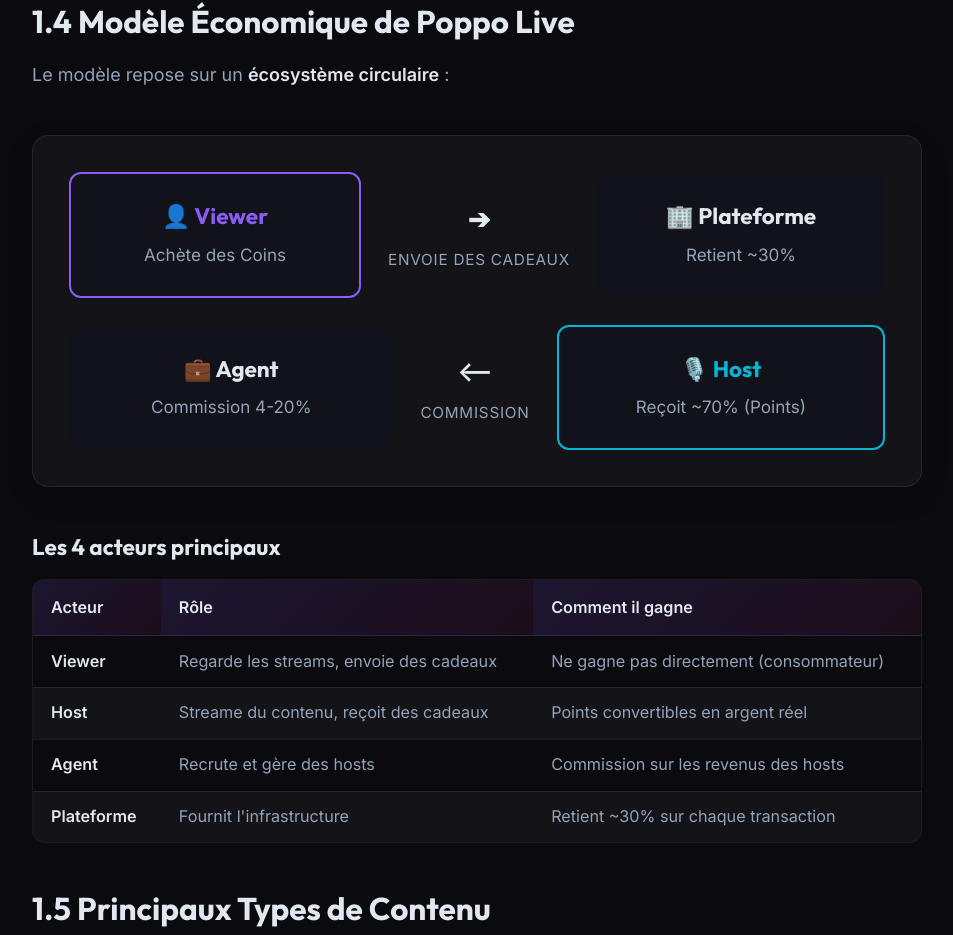
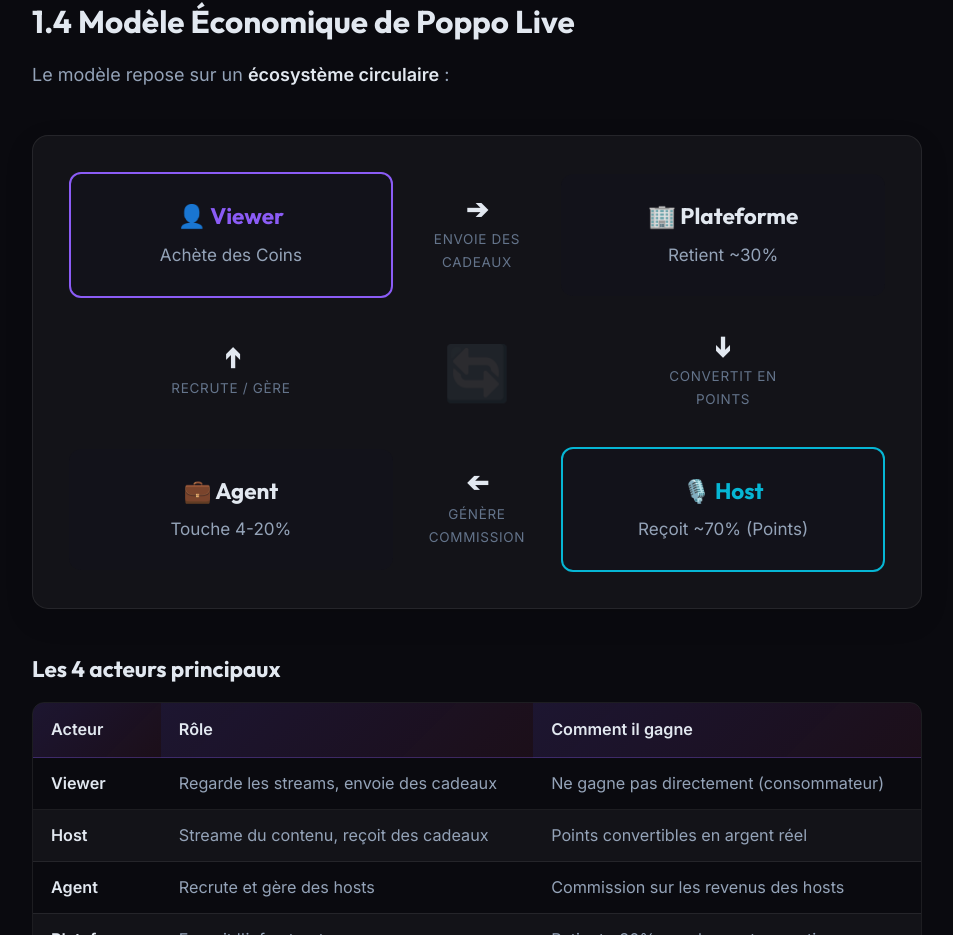
Before and after one commit to Niainarisoa01/poppo-live-guide-2026, a Next.js app: page /sections/introduction in a window 1280 px wide. Shown: the part 1680-2615 px from the top of the page, without its empty margins (313-1266 px from the left). Built offline with nearby package versions, Linux system fonts and the light colour scheme.

Commit message:
feat: make eco-diagram truly circular with css grid

```diff
--- a/app/globals.css
+++ b/app/globals.css
@@ -908,52 +908,60 @@
   color: var(--accent-purple);
 }
 
-/* === ECO DIAGRAM === */
+/* === ECO DIAGRAM (CIRCULAR) === */
 .eco-diagram {
-  display: flex;
-  flex-direction: column;
-  gap: 1.5rem;
   background: var(--bg-card);
   padding: 2rem;
   border-radius: var(--radius-lg);
   border: 1px solid var(--border-subtle);
   margin: 2.5rem 0;
   box-shadow: 0 10px 30px rgba(0,0,0,0.1);
-}
-
-.eco-row {
   display: flex;
   flex-direction: column;
-  gap: 1rem;
-  align-items: center;
+  gap: 1.5rem;
 }
 
 @media (min-width: 768px) {
-  .eco-row {
-    flex-direction: row;
-    justify-content: space-between;
+  .eco-diagram {
+    display: grid;
+    grid-template-columns: 1fr auto 1fr;
+    grid-template-areas:
+      "viewer arrow-top platform"
+      "arrow-left center arrow-right"
+      "agent arrow-bottom host";
+    gap: 1.5rem;
+    align-items: center;
   }
 }
 
 .eco-card {
-  flex: 1;
-  width: 100%;
   padding: 1.5rem;
   background: var(--bg-secondary);
   border-radius: var(--radius-md);
   text-align: center;
   position: relative;
   transition: transform 0.3s ease;
+  width: 100%;
 }
 
 .eco-card:hover {
   transform: translateY(-5px);
+  box-shadow: var(--shadow-glow);
 }
+
+.eco-card.viewer { grid-area: viewer; border: 2px solid var(--accent-purple); }
+.eco-card.platform { grid-area: platform; border: 2px solid var(--primary-main); }
+.eco-card.host { grid-area: host; border: 2px solid var(--accent-cyan); }
+.eco-card.agent { grid-area: agent; border: 2px solid var(--accent-pink); }
 
 .eco-card h3 {
   margin: 0 0 0.5rem 0;
   font-size: 1.25rem;
 }
+.eco-card.viewer h3 { color: var(--accent-purple); }
+.eco-card.platform h3 { color: var(--primary-main); }
+.eco-card.host h3 { color: var(--accent-cyan); }
+.eco-card.agent h3 { color: var(--accent-pink); }
 
 .eco-card p {
   margin: 0;
@@ -961,38 +969,60 @@
   color: var(--text-secondary);
 }
 
-.eco-card.viewer { border: 2px solid var(--accent-purple); }
-.eco-card.viewer h3 { color: var(--accent-purple); }
-
-.eco-card.platform { border: 2px solid var(--primary-main); }
-.eco-card.platform h3 { color: var(--primary-main); }
-
-.eco-card.host { border: 2px solid var(--accent-cyan); }
-.eco-card.host h3 { color: var(--accent-cyan); }
-
-.eco-card.agent { border: 2px solid var(--accent-pink); }
-.eco-card.agent h3 { color: var(--accent-pink); }
-
 .eco-arrow {
   display: flex;
   flex-direction: column;
   align-items: center;
+  justify-content: center;
   color: var(--text-secondary);
-  font-size: 1.5rem;
+  text-align: center;
   padding: 0.5rem;
 }
 
-.eco-arrow span {
-  font-size: 0.85rem;
+.eco-arrow-icon {
+  font-size: 1.5rem;
+  line-height: 1;
+}
+
+.eco-arrow-text {
+  font-size: 0.75rem;
   text-transform: uppercase;
   letter-spacing: 0.05em;
   margin-top: 0.25rem;
-  white-space: nowrap;
+  white-space: pre-wrap;
+  color: var(--text-muted);
 }
 
+/* Positioning in Grid */
+.eco-arrow.top { grid-area: arrow-top; }
+.eco-arrow.right { grid-area: arrow-right; }
+.eco-arrow.bottom { grid-area: arrow-bottom; }
+.eco-arrow.left { grid-area: arrow-left; }
+
+/* Mobile fallback arrows (Vertical flow) */
+@media (max-width: 767px) {
+  .eco-arrow.top .eco-arrow-icon,
+  .eco-arrow.right .eco-arrow-icon,
+  .eco-arrow.bottom .eco-arrow-icon,
+  .eco-arrow.left .eco-arrow-icon {
+    transform: rotate(90deg); /* Make all point down */
+  }
+}
+
+/* Desktop rotation for circular feel */
 @media (min-width: 768px) {
-  .eco-arrow.down {
-    transform: rotate(0deg); /* Or adjust if needed */
+  .eco-arrow.top .eco-arrow-icon { transform: rotate(0deg); } /* Right */
+  .eco-arrow.right .eco-arrow-icon { transform: rotate(90deg); } /* Down */
+  .eco-arrow.bottom .eco-arrow-icon { transform: rotate(180deg); } /* Left */
+  .eco-arrow.left .eco-arrow-icon { transform: rotate(270deg); } /* Up */
+
+  .eco-center-logo {
+    grid-area: center;
+    display: flex;
+    justify-content: center;
+    align-items: center;
+    font-size: 3rem;
+    opacity: 0.1;
   }
 }
 
--- a/components/sections/Section01.tsx
+++ b/components/sections/Section01.tsx
@@ -47,35 +47,56 @@
       <h2>1.4 Modèle Économique de Poppo Live</h2>
       <p>Le modèle repose sur un <strong>écosystème circulaire</strong> :</p>
       <div className="eco-diagram">
-        <div className="eco-row">
+        {/* Top Left */}
         <div className="eco-card viewer">
           <h3>👤 Viewer</h3>
           <p>Achète des Coins</p>
         </div>
-          <div className="eco-arrow">
-            <strong>➔</strong>
-            <span>Envoie des cadeaux</span>
+
+        {/* Arrow Top (Viewer -> Platform) */}
+        <div className="eco-arrow top">
+          <strong className="eco-arrow-icon">➔</strong>
+          <span className="eco-arrow-text">Envoie des{'\n'}cadeaux</span>
         </div>
+
+        {/* Top Right */}
         <div className="eco-card platform">
           <h3>🏢 Plateforme</h3>
           <p>Retient ~30%</p>
         </div>
+
+        {/* Arrow Right (Platform -> Host) */}
+        <div className="eco-arrow right">
+          <strong className="eco-arrow-icon">➔</strong>
+          <span className="eco-arrow-text">Convertit en{'\n'}Points</span>
         </div>
 
-        <div className="eco-row">
-          <div className="eco-card agent">
-            <h3>💼 Agent</h3>
-            <p>Commission 4-20%</p>
-          </div>
-          <div className="eco-arrow">
-            <strong>⟵</strong>
-            <span>Commission</span>
-          </div>
+        {/* Bottom Right */}
         <div className="eco-card host">
           <h3>🎙️ Host</h3>
           <p>Reçoit ~70% (Points)</p>
         </div>
+
+        {/* Arrow Bottom (Host -> Agent) */}
+        <div className="eco-arrow bottom">
+          <strong className="eco-arrow-icon">➔</strong>
+          <span className="eco-arrow-text">Génère{'\n'}Commission</span>
         </div>
+
+        {/* Bottom Left */}
+        <div className="eco-card agent">
+          <h3>💼 Agent</h3>
+          <p>Touche 4-20%</p>
+        </div>
+
+        {/* Arrow Left (Agent -> Viewer / Cycle completes) */}
+        <div className="eco-arrow left">
+          <strong className="eco-arrow-icon">➔</strong>
+          <span className="eco-arrow-text">Recrute / Gère</span>
+        </div>
+
+        {/* Center decorative element */}
+        <div className="eco-center-logo">🔄</div>
       </div>
 
       <h3>Les 4 acteurs principaux</h3>
```
Lines whose indentation alone changed are shown as unchanged.
